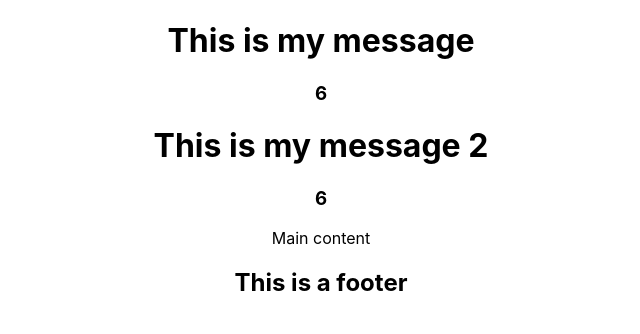
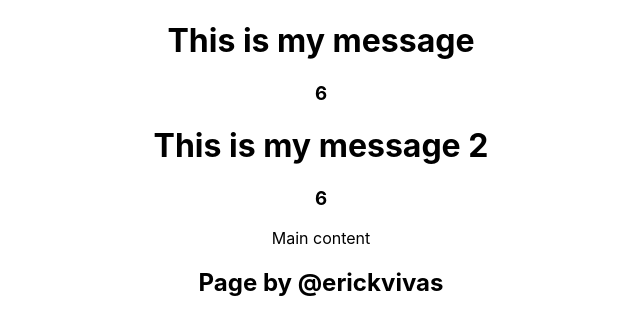
Before and after one commit to erickvivas415/apiMovieRate, a React (Create React App) app in the folder react/first-app/: page / in a window 1280 px wide. Shown: the top 334 px of the page, without its empty margins (319-959 px from the left). Built offline with nearby package versions, Linux system fonts and the light colour scheme.

Commit message:
React footer and header

```diff
--- a/react/first-app/src/App.js
+++ b/react/first-app/src/App.js
@@ -17,7 +17,7 @@ function App() {
       <Header info="This is my message 2"
         myNumber="6"/>
       <p>Main content</p>
-      <Footer />
+      <Footer trademark="Page by @erickvivas"/>
     </div>
   );
 }
--- a/react/first-app/src/components/footer.js
+++ b/react/first-app/src/components/footer.js
@@ -2,7 +2,7 @@ import React, { Component }  from 'react';
 
 class Footer extends Component {
     render() {
-        return <h2>This is a footer</h2>;
+        return <h2>{ this.props.trademark }</h2>;
     }
 
 }
```
